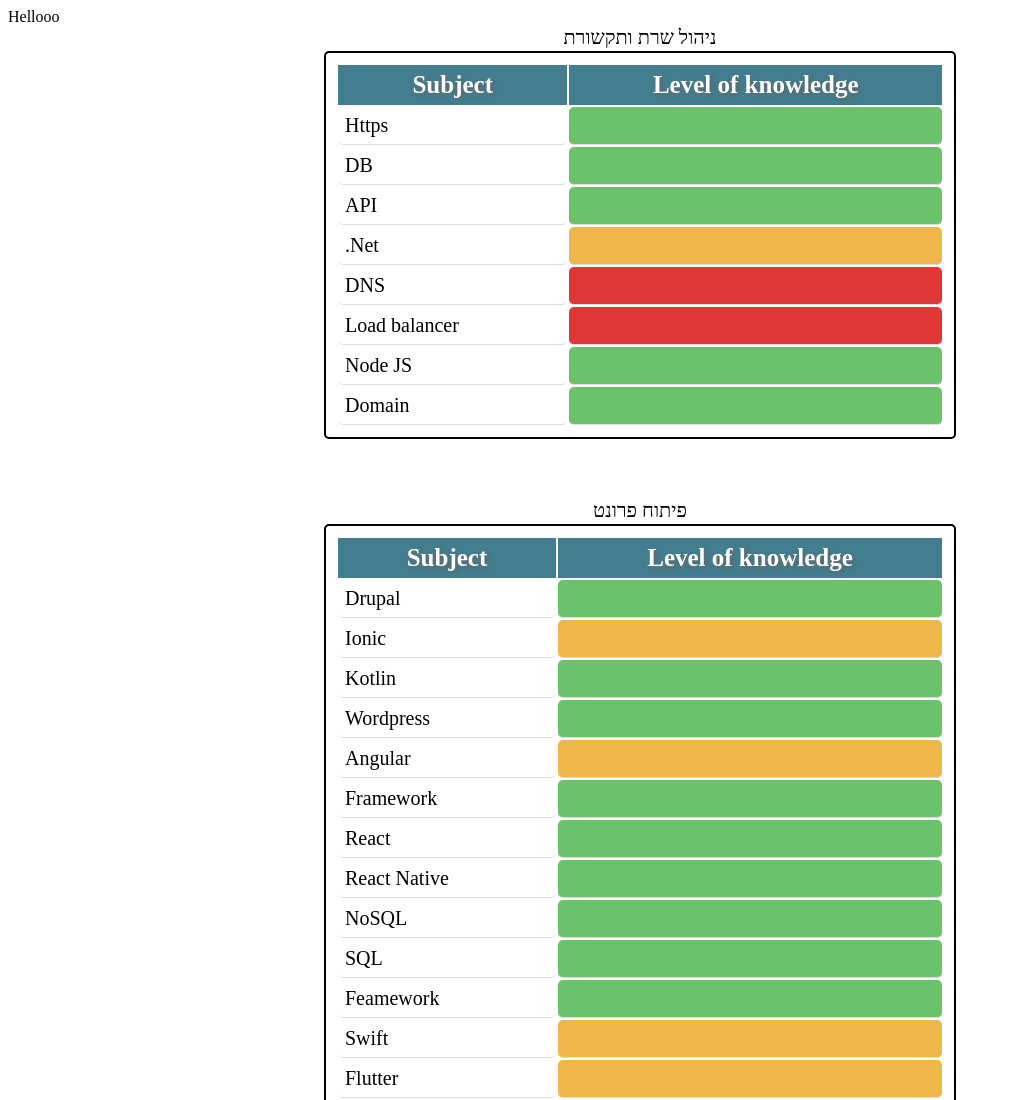
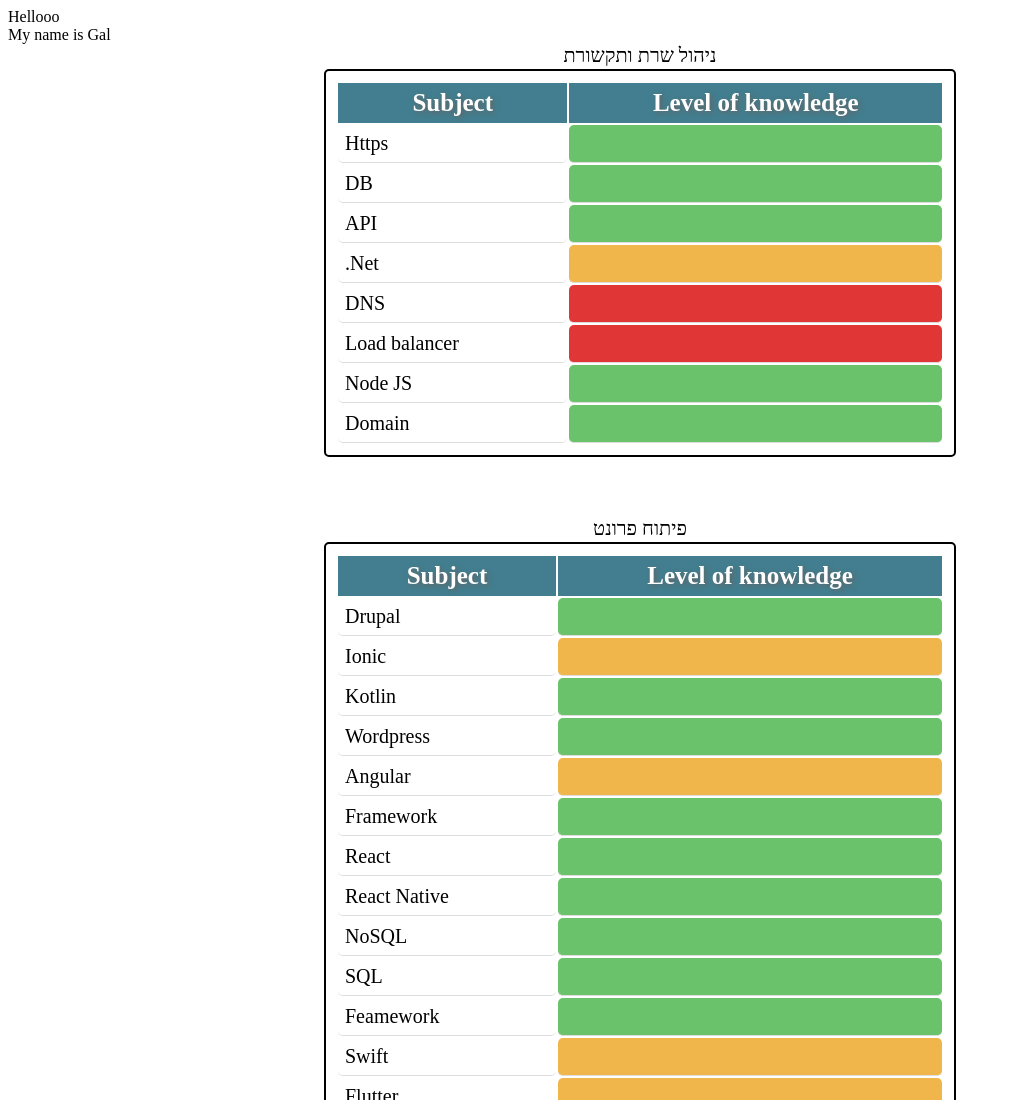
Before and after one commit to galta6/Skills----PM, a plain HTML site: page index.html in a window 1280 px wide. Shown: the top 1100 px of the page, without its empty margins (0-1011 px from the left). Drawn offline with Linux system fonts and the light colour scheme.

Commit message:
Added Gal

```diff
--- a/index.html
+++ b/index.html
@@ -5,6 +5,7 @@
   </head>
   <body>
     <div>Hellooo</div>
+    <div>My name is Gal</div>
     <div class="table-title">ניהול שרת ותקשורת</div>
     <table>
       <thead>
```
